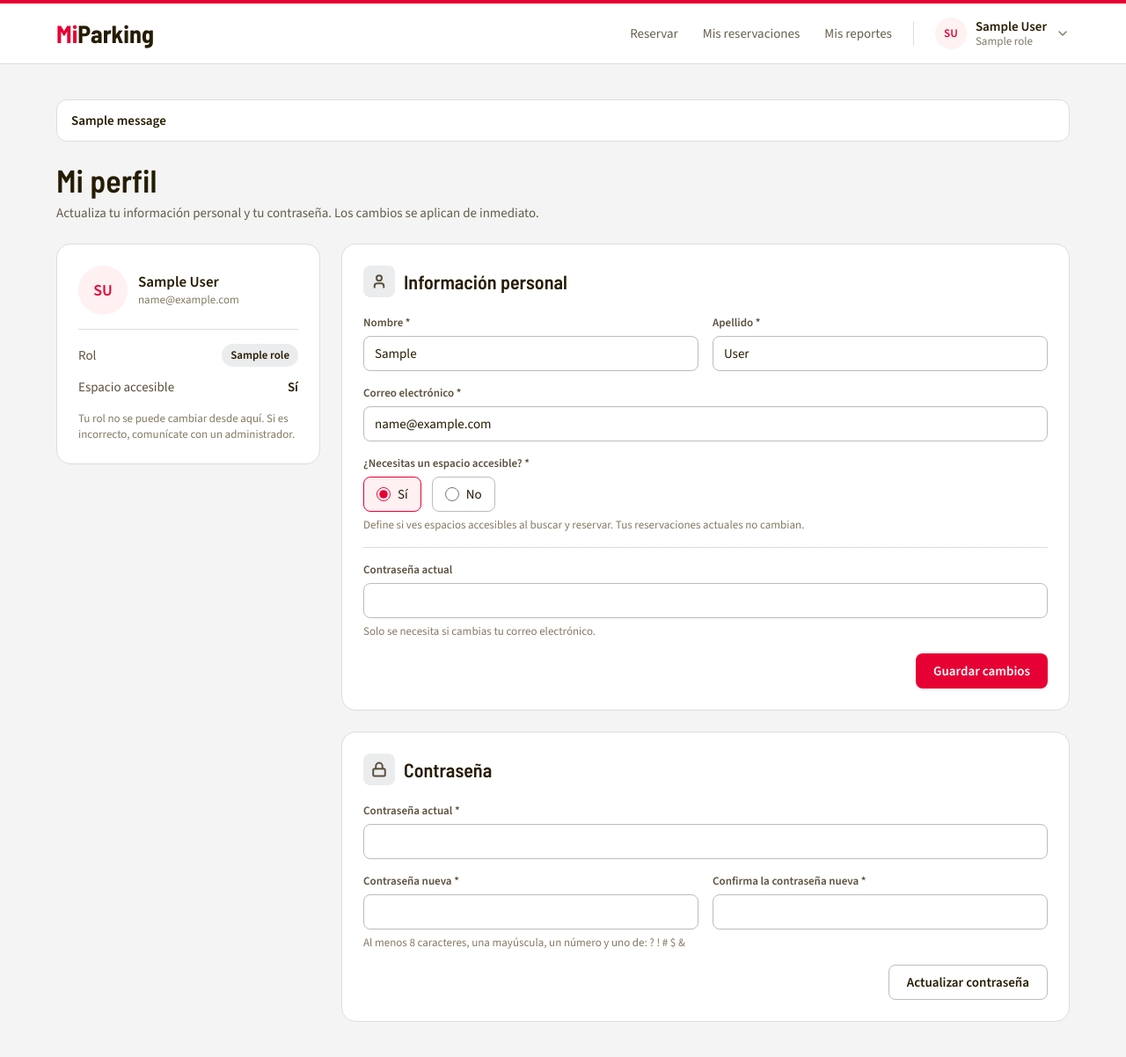
After one commit to GabrielRom1/mi-parking, a Flask app: page /profile/ in a window 1280 px wide. The commit adds this page. Shown: the whole page at 88% size. Run offline with Flask 3, Linux system fonts and the light colour scheme; the visitor is signed in with stand-in values (Sample User, id 1); tables that the repository leaves empty hold one stand-in row (values such as "Sample post"); one stand-in notice (Sample message) is shown; style sheets or scripts are compiled from the project's sources; parts of the project's set-up code (start-up, migrations or seed data) failed here and were passed over.

Commit message:
feat: add /profile page and admin account dropdown

```diff
--- a/app/__init__.py
+++ b/app/__init__.py
@@ -27,11 +27,13 @@ def create_app(config_class=Config):
     from app.routes.public import public_bp
     from app.routes.reservations import reservations_bp
     from app.routes.lots import lots_bp
+    from app.routes.profile import profile_bp
 
     app.register_blueprint(auth_bp, url_prefix="/")
     app.register_blueprint(public_bp, url_prefix="/")
     app.register_blueprint(reservations_bp, url_prefix="/reservations")
     app.register_blueprint(lots_bp, url_prefix="/admin/lots")
+    app.register_blueprint(profile_bp, url_prefix="/profile")
 
     return app
 
--- /dev/null
+++ b/app/routes/profile.py
@@ -0,0 +1,79 @@
+from flask import Blueprint, flash, redirect, render_template, session, url_for
+
+from app import bcrypt
+from app.decorators import role_required
+from app.forms.profile_form import PasswordForm, ProfileForm
+from app.models import User
+
+profile_bp = Blueprint('profile', __name__)
+
+# Both cards live on the same page, so each form gets a prefix to keep their
+# fields (both have current_password) apart.
+_INFO_PREFIX = 'info'
+_PASSWORD_PREFIX = 'password'
+
+
+def _current_user():
+    return User.get_user_by_id(session['user_id'])
+
+
+def _render(user, info_form=None, password_form=None, status=200):
+    if info_form is None:
+        info_form = ProfileForm(user, prefix=_INFO_PREFIX, formdata=None, obj=user)
+        if 'requires_accessible_spot' in info_form:
+            info_form.requires_accessible_spot.data = (
+                'yes' if user.requires_accessible_spot else 'no'
+            )
+    if password_form is None:
+        password_form = PasswordForm(user, prefix=_PASSWORD_PREFIX, formdata=None)
+    return render_template(
+        'profile/index.html',
+        user=user,
+        info_form=info_form,
+        password_form=password_form,
+        active_nav='profile',
+    ), status
+
+
+@profile_bp.route('/', methods=['GET'])
+@role_required()
+def index():
+    return _render(_current_user())
+
+
+@profile_bp.route('/', methods=['POST'])
+@role_required()
+def update_info():
+    user = _current_user()
+    form = ProfileForm(user, prefix=_INFO_PREFIX)
+    if not form.validate_on_submit():
+        return _render(user, info_form=form, status=422)
+
+    if 'requires_accessible_spot' in form:
+        requires_accessible_spot = form.requires_accessible_spot.data == 'yes'
+    else:
+        requires_accessible_spot = user.requires_accessible_spot
+
+    user.update_profile(
+        email=form.email.data,
+        first_name=form.first_name.data,
+        last_name=form.last_name.data,
+        requires_accessible_spot=requires_accessible_spot,
+    )
+    flash('Tu información se actualizó.', 'success')
+    return redirect(url_for('profile.index'))
+
+
+@profile_bp.route('/password', methods=['POST'])
+@role_required()
+def update_password():
+    user = _current_user()
+    form = PasswordForm(user, prefix=_PASSWORD_PREFIX)
+    if not form.validate_on_submit():
+        return _render(user, password_form=form, status=422)
+
+    user.update_password(
+        bcrypt.generate_password_hash(form.new_password.data).decode('utf-8')
+    )
+    flash('Tu contraseña se actualizó.', 'success')
+    return redirect(url_for('profile.index'))
--- /dev/null
+++ b/app/templates/profile/index.html
@@ -0,0 +1,119 @@
+{# Admins see the page under the admin header and everyone else under the user header. #}
+{% extends 'admin/layout.html' if user.is_admin else 'reservations/layout.html' %}
+{% from 'include/icons.html' import icon as profile_icon %}
+
+{% set role_names = {'estudiante': 'Estudiante', 'empleado': 'Empleado', 'admin': 'Administrador'} %}
+{% set label_class = "text-[13px] leading-[18px] font-semibold text-black-700" %}
+{% set input_class = "h-10 w-full rounded-lg border border-cool-gray bg-white px-3 text-[15px] text-ink outline-none placeholder:text-black-500 focus:border-brand focus:ring-4 focus:ring-brand-100 aria-invalid:border-brand-700" %}
+{% set help_class = "text-[13px] leading-[18px] text-black-500" %}
+{% set card_class = "rounded-2xl border border-gray-200 bg-white p-5 sm:p-6" %}
+
+{% macro errors(field) -%}
+	{% for error in field.errors %}
+		<p id="{{ field.id }}-error" class="flex items-start gap-1 text-[13px] leading-[18px] text-brand-700">
+			<span class="translate-y-[2px]">{{ profile_icon('alert-circle', 'size-[14px]') }}</span>
+			<span>{{ error }}</span>
+		</p>
+	{% endfor %}
+{%- endmacro %}
+
+{% macro text_field(field, autocomplete, help=none, required=true) -%}
+	<div class="flex flex-col gap-1.5">
+		<label for="{{ field.id }}" class="{{ label_class }}">{{ field.label.text }}{% if required %} *{% endif %}</label>
+		{{ field(class_=input_class, autocomplete=autocomplete, **({'aria-invalid': 'true', 'aria-describedby': field.id ~ '-error'} if field.errors else ({'aria-describedby': field.id ~ '-help'} if help else {}))) }}
+		{% if help %}<p id="{{ field.id }}-help" class="{{ help_class }}">{{ help }}</p>{% endif %}
+		{{ errors(field) }}
+	</div>
+{%- endmacro %}
+
+{% block title %}Mi perfil - MiParking{% endblock %}
+
+{% block content %}
+<div class="flex flex-col gap-1.5">
+	<h1 class="font-display text-[36px] leading-10 font-semibold">Mi perfil</h1>
+	<p class="text-ink/70">Actualiza tu información personal y tu contraseña. Los cambios se aplican de inmediato.</p>
+</div>
+
+<div class="grid items-start gap-6 lg:grid-cols-[300px_minmax(0,1fr)]">
+	<section class="{{ card_class }} flex flex-col gap-4" aria-label="Resumen de la cuenta">
+		<div class="flex items-center gap-3">
+			<span class="grid size-14 shrink-0 place-items-center rounded-full bg-brand-50 text-[18px] font-semibold text-brand" aria-hidden="true">{{ (user.first_name[:1] ~ user.last_name[:1]) | upper }}</span>
+			<div class="min-w-0">
+				<p class="truncate text-[17px] font-semibold">{{ user.first_name }} {{ user.last_name }}</p>
+				<p class="truncate text-[13px] leading-[18px] text-black-500">{{ user.email }}</p>
+			</div>
+		</div>
+		<dl class="flex flex-col gap-3 border-t border-gray-200 pt-4 text-[15px]">
+			<div class="flex items-center justify-between gap-3">
+				<dt class="text-black-700">Rol</dt>
+				<dd class="rounded-full bg-gray-100 px-2.5 py-0.5 text-[13px] font-semibold">{{ role_names.get(user.role.name, user.role.name) if user.role else 'Sin rol' }}</dd>
+			</div>
+			{% if not user.is_admin %}
+				<div class="flex items-center justify-between gap-3">
+					<dt class="text-black-700">Espacio accesible</dt>
+					<dd class="font-semibold">{{ 'Sí' if user.requires_accessible_spot else 'No' }}</dd>
+				</div>
+			{% endif %}
+		</dl>
+		<p class="{{ help_class }}">Tu rol no se puede cambiar desde aquí.{% if not user.is_admin %} Si es incorrecto, comunícate con un administrador.{% endif %}</p>
+	</section>
+
+	<div class="flex flex-col gap-6">
+		<section id="informacion" class="{{ card_class }} scroll-mt-6" aria-labelledby="info-title">
+			<div class="mb-5 flex items-center gap-2.5">
+				<span class="grid size-9 place-items-center rounded-lg bg-gray-100 text-black-700">{{ profile_icon('user', 'size-[18px]') }}</span>
+				<h2 id="info-title" class="font-display text-[22px] leading-7 font-semibold">Información personal</h2>
+			</div>
+			<form method="post" action="{{ url_for('profile.update_info') }}#informacion" class="flex flex-col gap-4" novalidate>
+				{{ info_form.hidden_tag() }}
+				<div class="grid gap-4 sm:grid-cols-2">
+					{{ text_field(info_form.first_name, 'given-name') }}
+					{{ text_field(info_form.last_name, 'family-name') }}
+				</div>
+				{{ text_field(info_form.email, 'email') }}
+
+				{% if 'requires_accessible_spot' in info_form %}
+					<fieldset class="flex flex-col gap-1.5">
+						<legend class="{{ label_class }} mb-1.5">{{ info_form.requires_accessible_spot.label.text }} *</legend>
+						<div class="flex flex-wrap gap-3">
+							{% for option in info_form.requires_accessible_spot %}
+								<label class="inline-flex h-10 cursor-pointer items-center gap-2 rounded-lg border border-cool-gray bg-white px-3.5 has-[:checked]:border-brand has-[:checked]:bg-brand-50">
+									{{ option(class_='size-4 accent-brand') }}{{ option.label.text }}
+								</label>
+							{% endfor %}
+						</div>
+						<p class="{{ help_class }}">Define si ves espacios accesibles al buscar y reservar. Tus reservaciones actuales no cambian.</p>
+						{{ errors(info_form.requires_accessible_spot) }}
+					</fieldset>
+				{% endif %}
+
+				<div class="border-t border-gray-200 pt-4">
+					{{ text_field(info_form.current_password, 'current-password', 'Solo se necesita si cambias tu correo electrónico.', required=false) }}
+				</div>
+
+				<div class="flex justify-end">
+					<button type="submit" class="inline-flex h-10 cursor-pointer items-center justify-center rounded-lg bg-brand px-5 font-semibold text-white transition hover:bg-brand-600 max-sm:w-full">Guardar cambios</button>
+				</div>
+			</form>
+		</section>
+
+		<section id="contrasena" class="{{ card_class }} scroll-mt-6" aria-labelledby="password-title">
+			<div class="mb-5 flex items-center gap-2.5">
+				<span class="grid size-9 place-items-center rounded-lg bg-gray-100 text-black-700">{{ profile_icon('lock', 'size-[18px]') }}</span>
+				<h2 id="password-title" class="font-display text-[22px] leading-7 font-semibold">Contraseña</h2>
+			</div>
+			<form method="post" action="{{ url_for('profile.update_password') }}#contrasena" class="flex flex-col gap-4" novalidate>
+				{{ password_form.hidden_tag() }}
+				{{ text_field(password_form.current_password, 'current-password') }}
+				<div class="grid gap-4 sm:grid-cols-2">
+					{{ text_field(password_form.new_password, 'new-password', 'Al menos 8 caracteres, una mayúscula, un número y uno de: ? ! # $ &') }}
+					{{ text_field(password_form.confirm_password, 'new-password') }}
+				</div>
+				<div class="flex justify-end">
+					<button type="submit" class="inline-flex h-10 cursor-pointer items-center justify-center rounded-lg border border-cool-gray bg-white px-5 font-semibold transition hover:bg-gray-50 max-sm:w-full">Actualizar contraseña</button>
+				</div>
+			</form>
+		</section>
+	</div>
+</div>
+{% endblock %}
```
Also changed, not shown: app/templates/admin/layout.html (added, +26 -0 lines), app/templates/include/admin_header.html (added, +35 -0 lines), app/templates/lots/index.html (+3 -22 lines).
